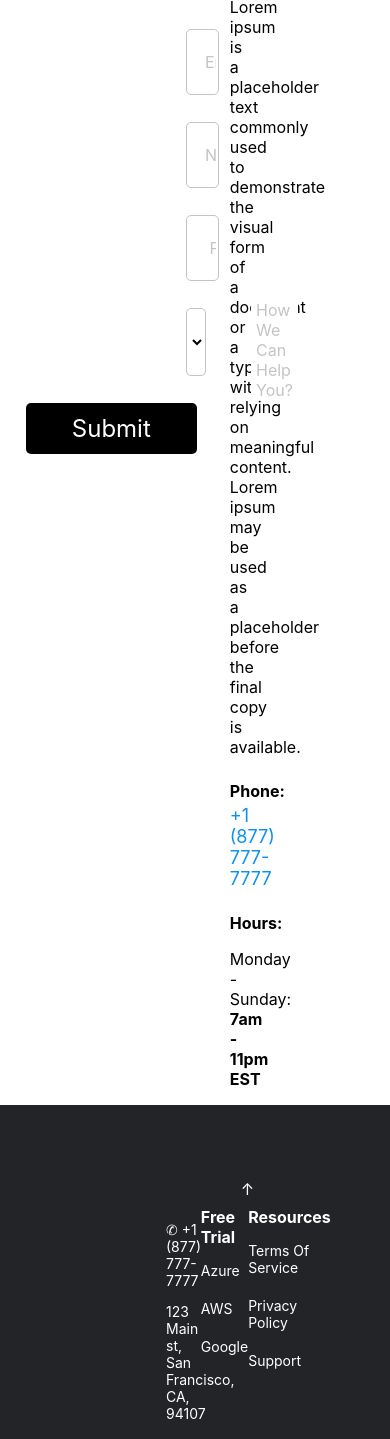
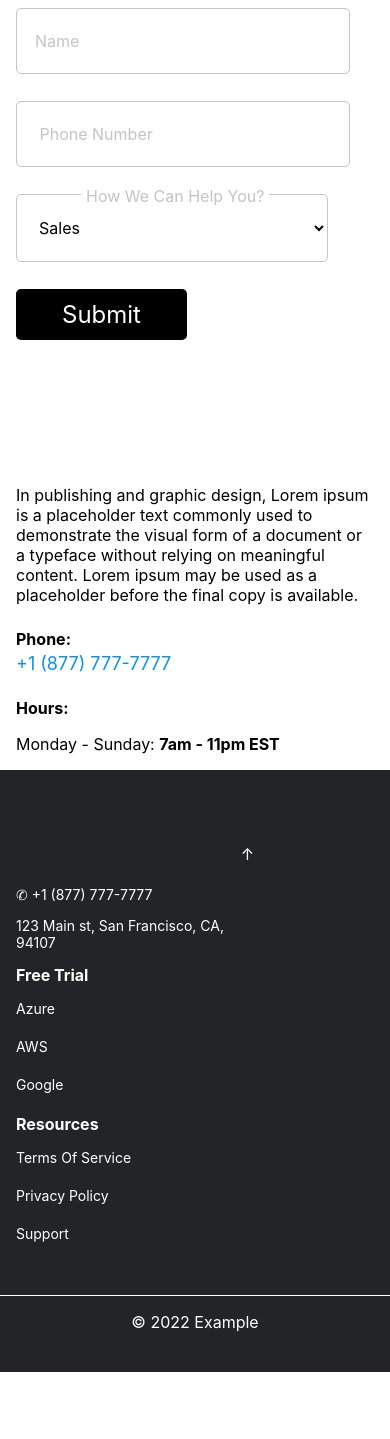
Before and after one commit to jocelyn-roman/contact-us-fe, a Gatsby site: page /contact in a window 390 px wide. Shown: the part 347-1786 px from the top of the page. After the commit the page ends 1719 px from the top, so only its background shows below. Built offline with nearby package versions, Linux system fonts and the light colour scheme; Gatsby itself is replaced by a stand-in of ours.

Commit message:
Add mobile styles

```diff
--- a/src/styles/components/footer.scss
+++ b/src/styles/components/footer.scss
@@ -11,9 +11,14 @@
 
 .footer-main {
   display: flex;
-  flex-direction: row;
-  padding: 0 10.375rem;
+  flex-direction: column;
+  padding: 0 1rem;
   margin-bottom: 2rem;
+
+  @media (min-width: 768px) {
+    padding: 0 10.375rem;
+    flex-direction: row;
+  }
 }
 
 .footer-arrow {
@@ -30,8 +35,12 @@
 
 .footer-links {
   display: flex;
-  flex-direction: row;
+  flex-direction: column;
   width: 40%;
+
+  @media (min-width: 768px) {
+    flex-direction: row
+  }
 
   & a {
     color: #fff;
--- a/src/styles/pages/contact.scss
+++ b/src/styles/pages/contact.scss
@@ -22,15 +22,23 @@ $blue: #0b92f1;
 
 .container {
   display: flex;
-  flex-direction: row;
+  flex-direction: column;
   justify-content: space-between;
-  margin: 0 11.625rem;
+
+  @media (min-width: 768px) {
+    margin: 0 11.625rem;
+    flex-direction: row;
+  }
 }
 
 .contact-us-info-container {
   margin-top: 115px;
-  padding-left: 33px;
-  width: 35%;
+  padding: 0 1rem;
+
+  @media (min-width: 768px) {
+    width: 35%;
+    padding-left: 33px;
+  }
 }
 
 .contact-us-info {
@@ -60,7 +68,13 @@ $blue: #0b92f1;
 
 // Forms
 .contact-us-form {
-  width: 60%;
+  width: 80%;
+  margin-left: 1rem;
+
+  @media (min-width: 768px) {
+    width: 60%;
+    margin-left: 0;
+  }
 }
 
 .form-field-container {
@@ -104,8 +118,12 @@ $blue: #0b92f1;
 
 .btn-wrapper {
   display: flex;
-  justify-content: right;
+  justify-content: left;
   margin-bottom: 0.875rem;
+
+  @media (min-width: 768px) {
+    justify-content: right;
+  }
 }
 
 .btn {
```
